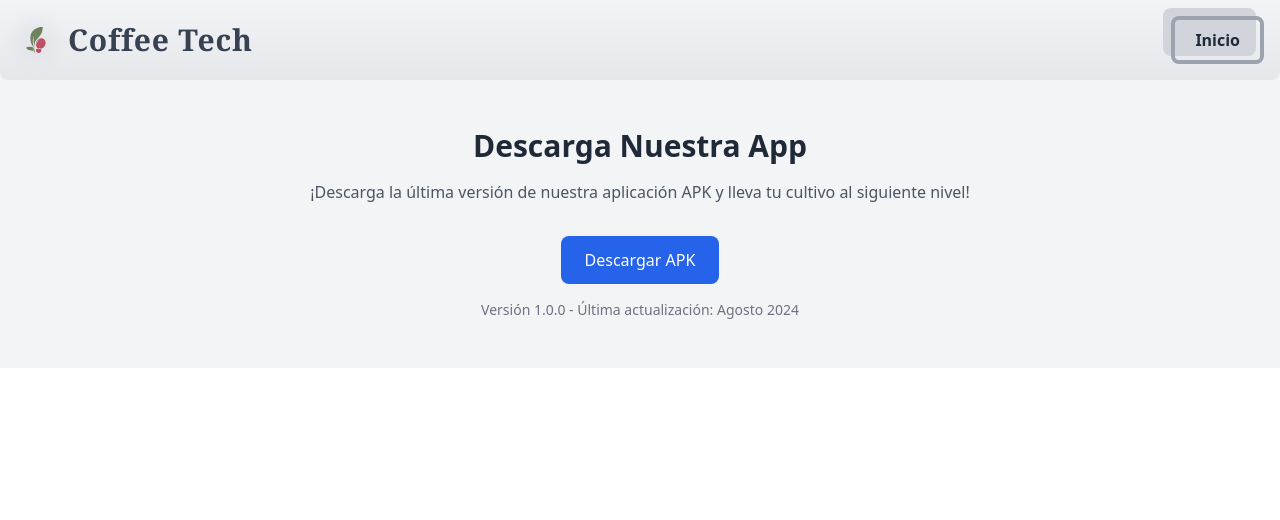
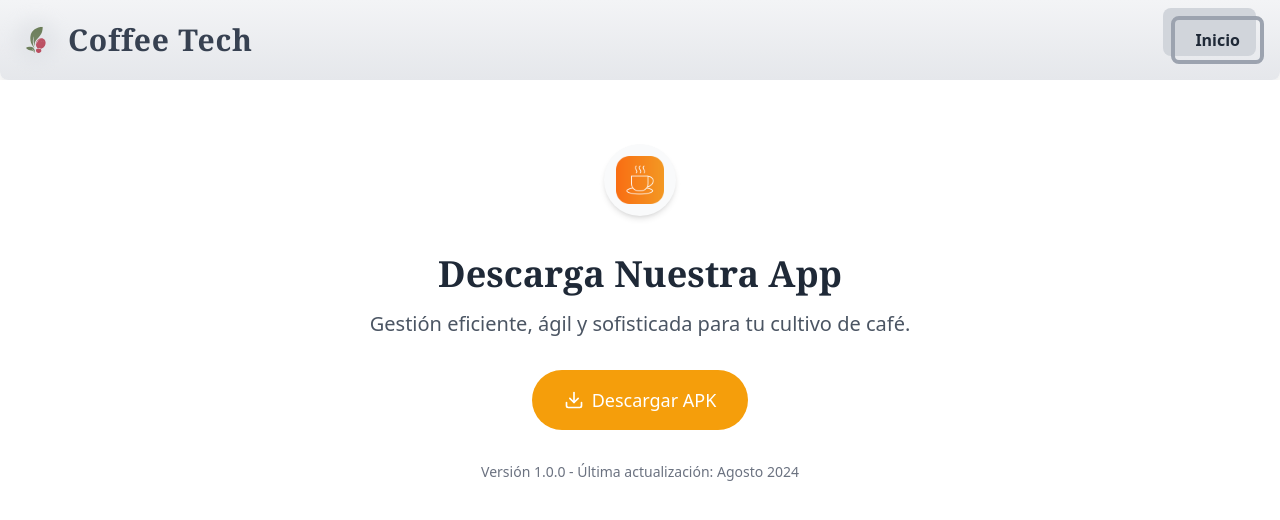
Before and after one commit to PacoValen/CoffeeTechWebApp, a React (Vite) app: page /download in a window 1280 px wide. Shown: the top 520 px of the page. Built offline with nearby package versions, Linux system fonts and the light colour scheme.

Commit message:
style(DownloadApp): Mejoré el estilo del componente de Download

```diff
--- a/package.json
+++ b/package.json
@@ -12,6 +12,7 @@
   "dependencies": {
     "@headlessui/react": "^2.1.3",
     "@heroicons/react": "^2.1.5",
+    "lucide-react": "^0.436.0",
     "react": "^18.3.1",
     "react-dom": "^18.3.1",
     "react-router-dom": "^6.26.1"
--- a/src/sections/Download.tsx
+++ b/src/sections/Download.tsx
@@ -1,22 +1,30 @@
 import Nav2 from '../common/Nav2';
+import { Download as DownloadIcon } from 'lucide-react'; // Asegúrate de que 'lucide-react' esté instalado
+import Logo from '../assets/copalogo.png'; // Verifica que la ruta y el nombre del archivo sean correctos
 
 const Download = () => {
   return (
     <>
       <Nav2 />
-      <section className="flex flex-col items-center justify-center px-8 py-12 bg-gray-100">
-      <h1 className="mb-4 text-3xl font-bold text-gray-800">Descarga Nuestra App</h1>
-      <p className="mb-8 text-center text-gray-600">
-        ¡Descarga la última versión de nuestra aplicación APK y lleva tu cultivo al siguiente nivel!
+      <section className="flex flex-col items-center justify-center px-8 py-16 bg-white">
+        <div className="max-w-2xl mx-auto text-center">
+          <div className="mb-8 inline-block p-3 bg-gray-50 rounded-full shadow-md">
+            <img src={Logo} alt="Coffee Tech Logo" className="w-12 h-12 text-gray-700" />
+          </div>
+          <h1 className="mb-4 text-4xl font-bold text-gray-800 font-serif">Descarga Nuestra App</h1>
+          <p className="mb-8 text-xl text-gray-600">
+            Gestión eficiente, ágil y sofisticada para tu cultivo de café.
           </p>
           <a
             href="/app-debug.apk"
-        className="px-6 py-3 text-white bg-blue-600 rounded-lg hover:bg-blue-700"
-        download="coffee-teach.apk"
+            className="inline-flex items-center justify-center px-8 py-4 text-lg font-medium text-white bg-amber-500 rounded-full hover:bg-amber-600 focus:outline-none focus:ring-2 focus:ring-amber-400 focus:ring-offset-2 transition-colors duration-300"
+            download="coffee-tech.apk"
           >
+            <DownloadIcon className="w-5 h-5 mr-2" />
             Descargar APK
           </a>
-      <p className="mt-4 text-sm text-gray-500">Versión 1.0.0 - Última actualización: Agosto 2024</p>
+          <p className="mt-8 text-sm text-gray-500">Versión 1.0.0 - Última actualización: Agosto 2024</p>
+        </div>
       </section>
     </>
   );
```
Also changed, not shown: src/assets/copalogo.png (added), 1 other file (tests, documents, lock files or other folders). Lines whose indentation alone changed are shown as unchanged.
